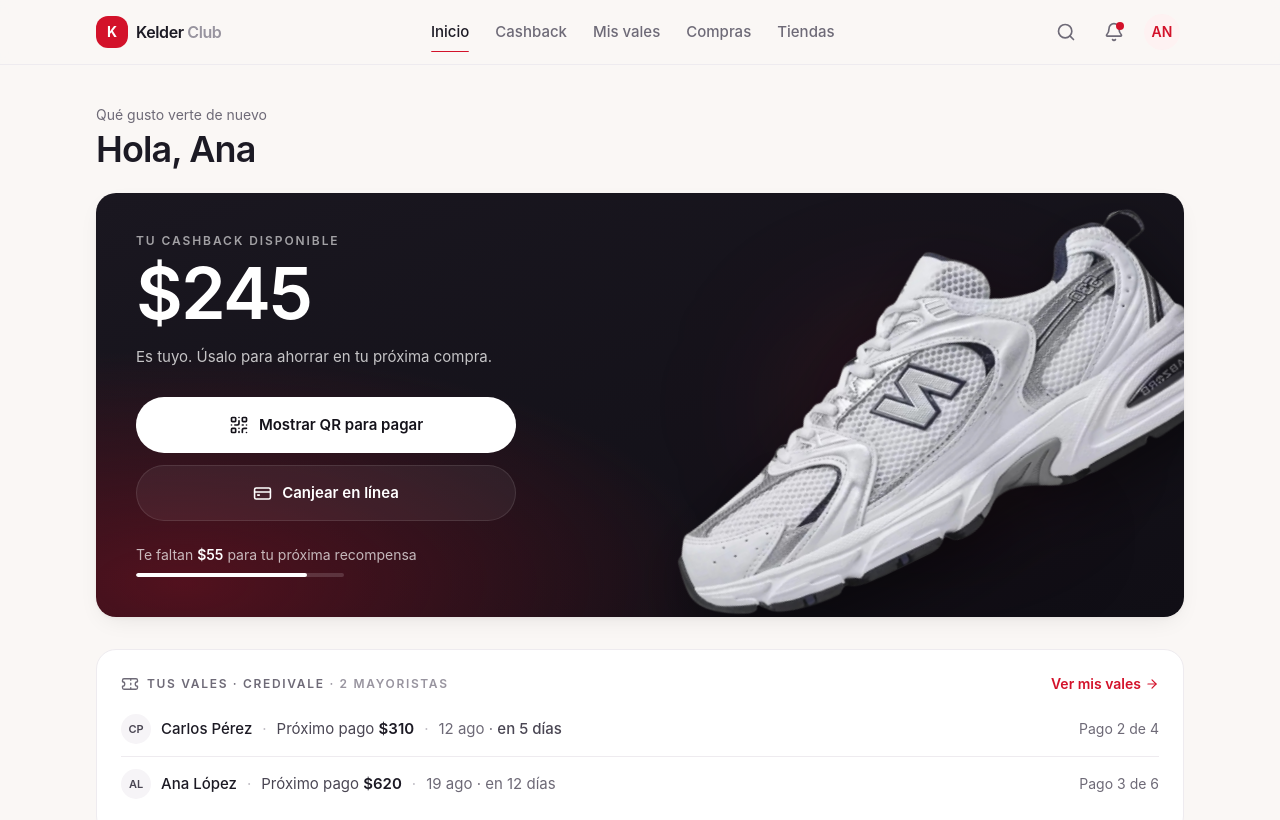
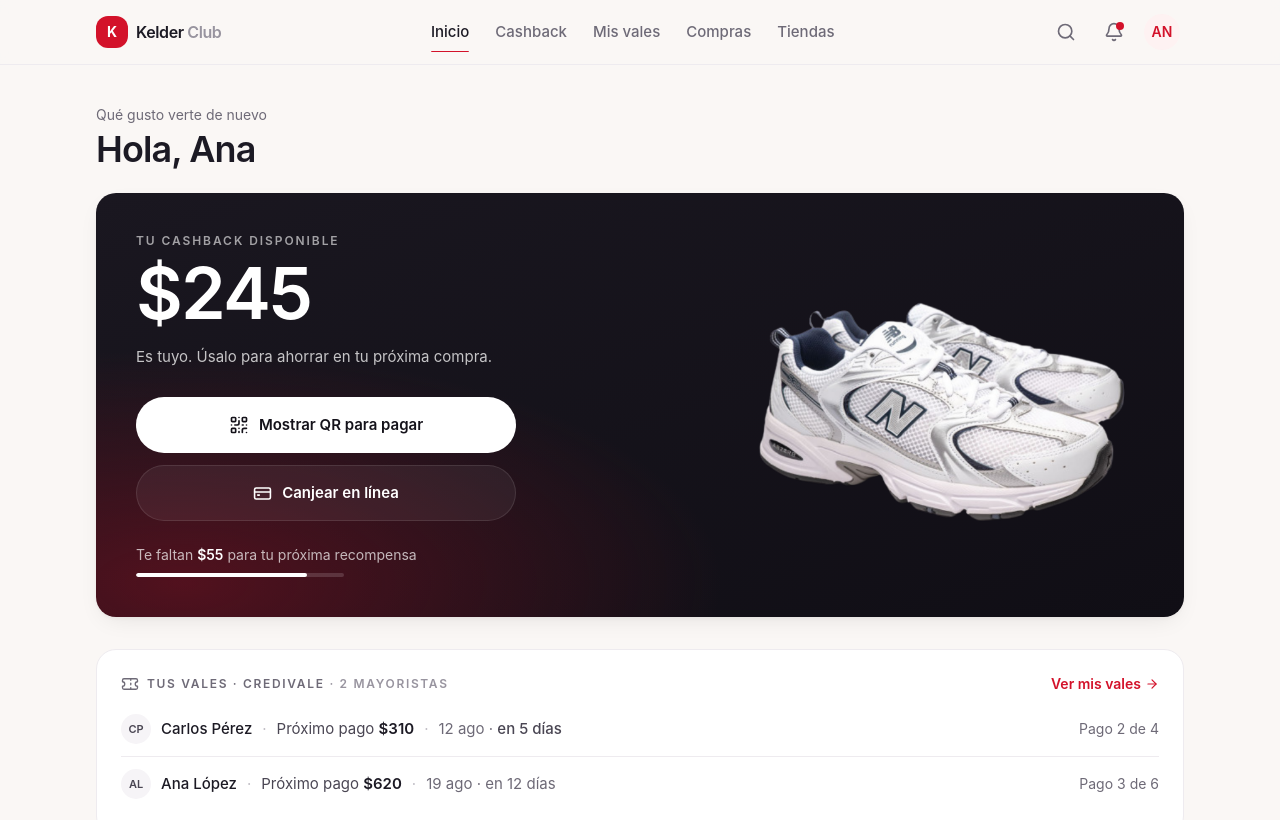
Before and after one commit to victoriacalzza/kelder-club, a React (Vite) app: page / in a window 1280 px wide. Shown: the top 820 px of the page. Built offline with nearby package versions, Linux system fonts and the light colour scheme.

Commit message:
Share changes

```diff
--- a/src/components/ui/KelderCard.tsx
+++ b/src/components/ui/KelderCard.tsx
@@ -1,6 +1,6 @@
 import { QrCode, CreditCard, Store } from "lucide-react";
 import { cuenta, formatMXN } from "@/lib/mock-data";
-import heroShoe from "../../assets/hero-nb530.png";
+import heroShoe from "../../assets/hero-producto.png";
 
 /**
  * The cashback hero — block 1 and the single heaviest element of the Home. It is the
@@ -30,29 +30,13 @@ export function KelderCard({ cashback, onShowQR, onUse, onStart }: KelderCardPro
           "radial-gradient(90% 100% at 8% 92%, rgba(122,16,32,0.60) 0%, rgba(15,13,19,0) 55%), linear-gradient(160deg, #1a1720 0%, #100e15 100%)",
       }}
     >
-      {/* product — seated on the right, calm slight tilt, cropped at the right edge (no card) */}
-      <div className="pointer-events-none absolute inset-y-0 right-0 w-[52%] sm:w-[48%]" aria-hidden="true">
-        {/* extremely subtle red glow to seat the product into the background */}
-        <div
-          className="absolute right-0 top-1/2 h-[85%] w-full -translate-y-1/2 rounded-full blur-3xl"
-          style={{ background: "radial-gradient(closest-side, rgba(211,18,42,0.20), transparent 72%)" }}
-        />
-        {/* soft ambient shadow beneath the product */}
-        <div
-          className="absolute bottom-[16%] left-1/2 h-5 w-[58%] -translate-x-1/2 rounded-[50%] blur-2xl"
-          style={{ background: "rgba(0,0,0,0.5)" }}
-        />
-        <img
-          src={heroShoe}
-          alt="New Balance 530"
-          className="absolute right-0 top-1/2 w-[124%] max-w-[660px] object-contain"
-          style={{
-            transform: "translateY(-50%) translateX(10%) scaleX(-1) rotate(26deg)",
-            transformOrigin: "center",
-            filter: "drop-shadow(0 22px 30px rgba(0,0,0,0.45))",
-          }}
-        />
-      </div>
+      {/* product — real photography on the right; original perspective preserved (no rotate/flip) */}
+      <img
+        src={heroShoe}
+        alt="Tenis Kelder Club"
+        aria-hidden="true"
+        className="pointer-events-none absolute right-3 top-1/2 h-[80%] w-[45%] max-w-[520px] -translate-y-1/2 object-contain object-right sm:right-6"
+      />
 
       <div className="relative p-8 sm:p-10">
         {tieneCashback ? (
```
Also changed, not shown: .tempo/app-devserver.json, images/Hero.png (added), src/assets/hero-producto.png (added).
